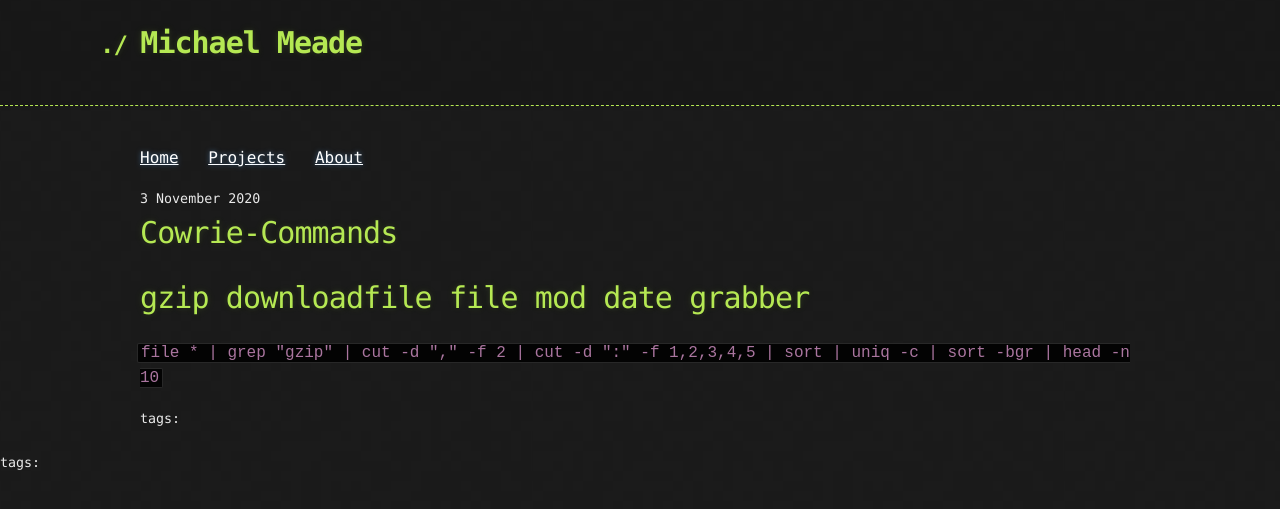
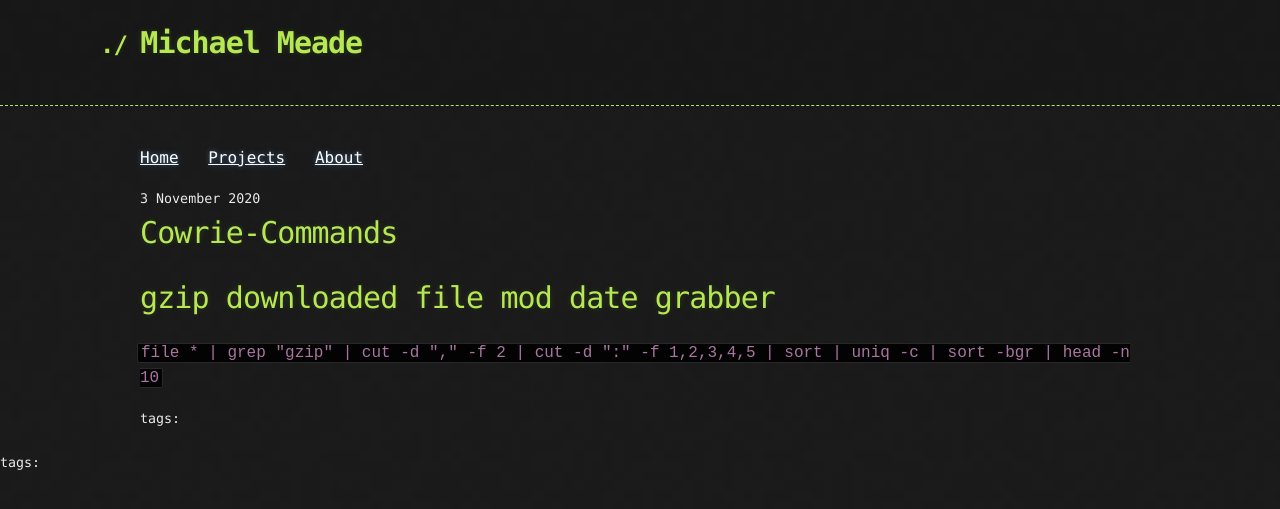
Before and after one commit to Michael-Meade/MinerFind, a Jekyll site: the page built from _posts/2020-11-3-Cowrie-Commands.md, in a window 1280 px wide. Shown: the top 509 px of the page. Built offline with Jekyll 4.4.1, drawn with Linux system fonts in a browser that asks for light colours; the repository's description, which GitHub fills in, is left out.

Commit message:
Update 2020-11-3-Cowrie-Commands.md

```diff
--- a/_posts/2020-11-3-Cowrie-Commands.md
+++ b/_posts/2020-11-3-Cowrie-Commands.md
@@ -3,5 +3,5 @@ layout: post
 title:  "Cowrie-Commands"
 by:     "Michael Meade"
 ---
-# gzip downloadfile file mod date grabber
+# gzip downloaded file mod date grabber
 `file * | grep "gzip" | cut -d "," -f 2  | cut -d ":" -f 1,2,3,4,5 | sort | uniq -c | sort -bgr | head -n 10`
```
